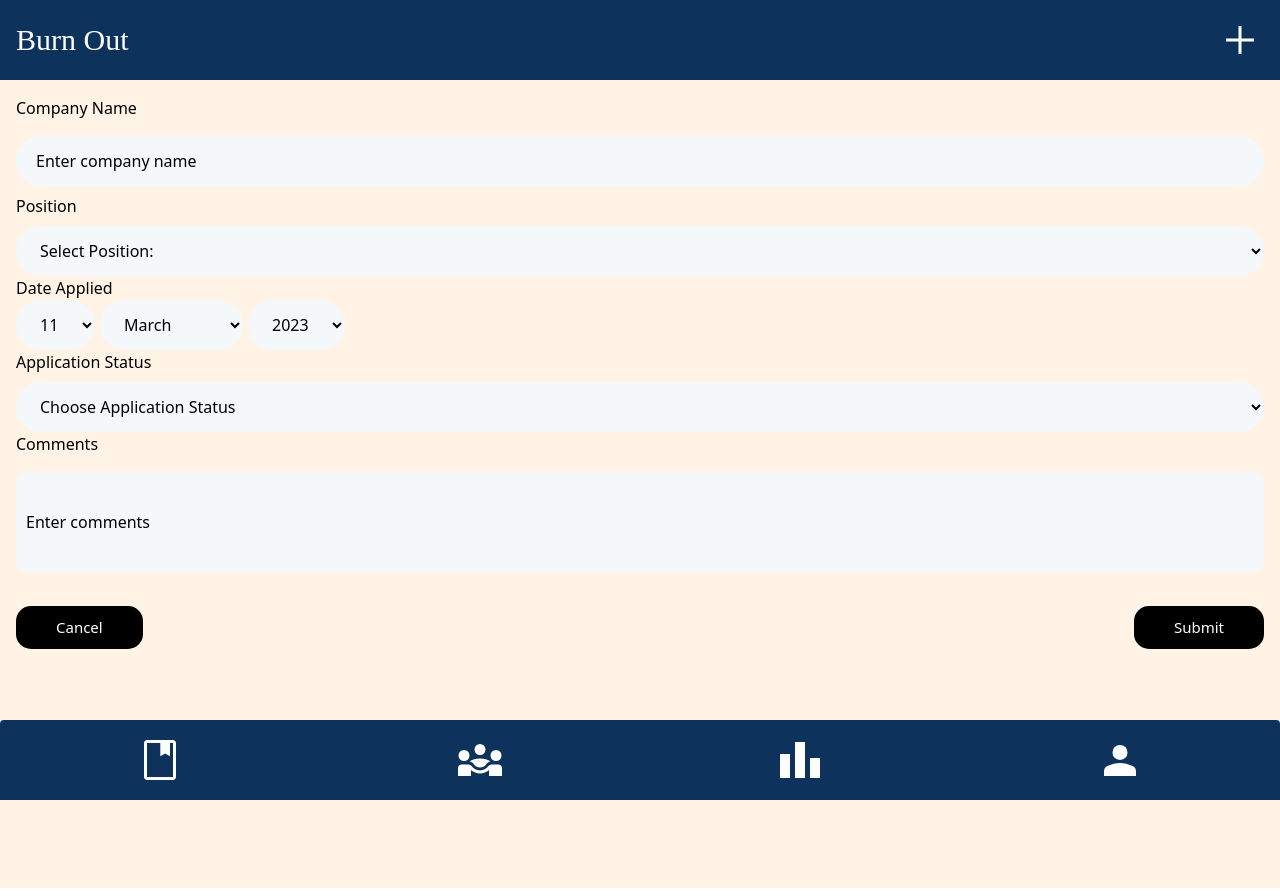
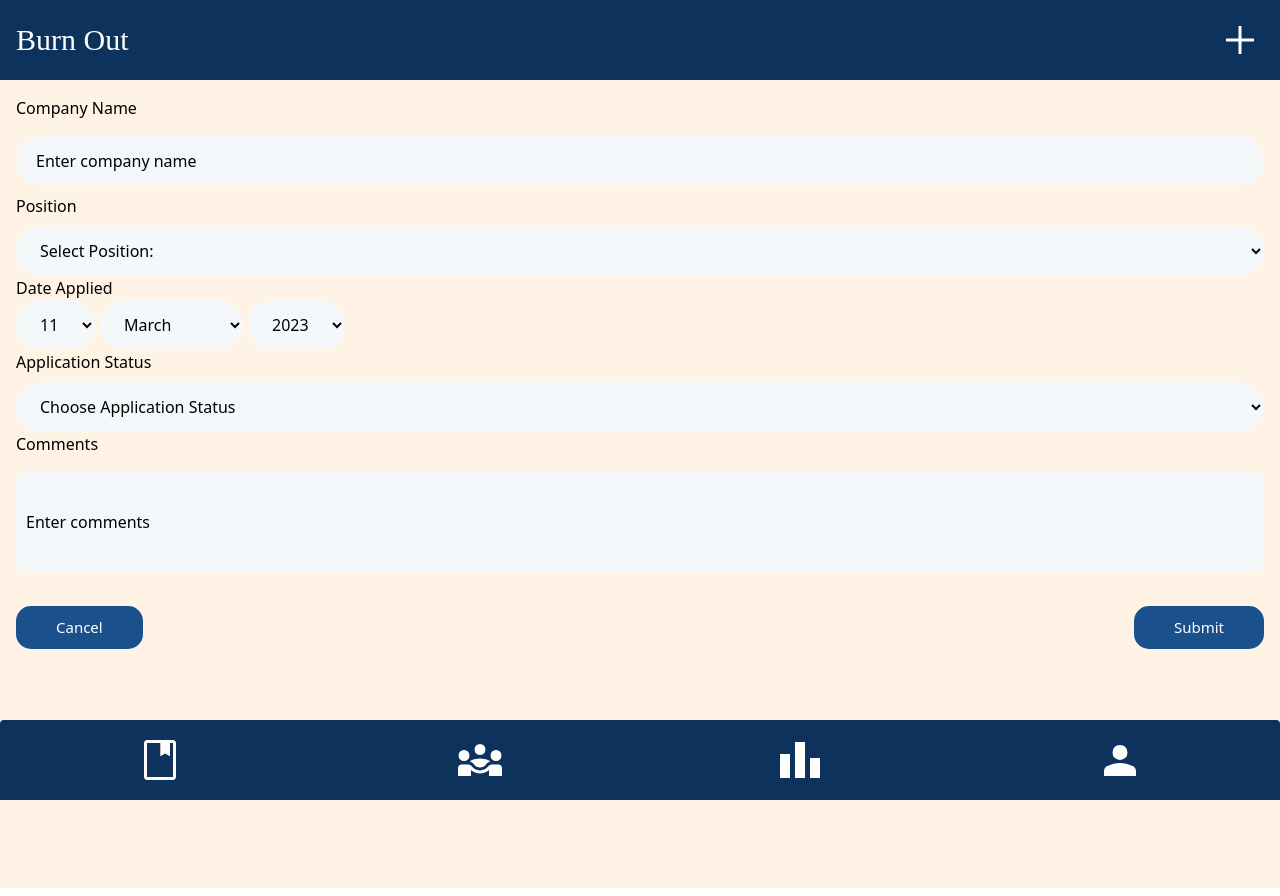
Before and after one commit to MinjiKong/BurnOut, a React (Create React App) app: page /applicationform in a window 1280 px wide. Built offline with nearby package versions, Linux system fonts and the light colour scheme; a web font is replaced by a local one.

Commit message:
update color for button to match the theme color

```diff
--- a/src/index.css
+++ b/src/index.css
@@ -69,7 +69,7 @@
     }
 
     .button-row button {
-        background-color: black;
+        background-color: #1A508B;
         color: white;
         font-size: 15px;
         padding: 10px 40px;
@@ -90,7 +90,7 @@
     }
 
     .applicationsButton {
-        background-color: black;
+        background-color: #1A508B;
         color: white;
         font-size: 15px;
         padding: 10px 40px;
```
